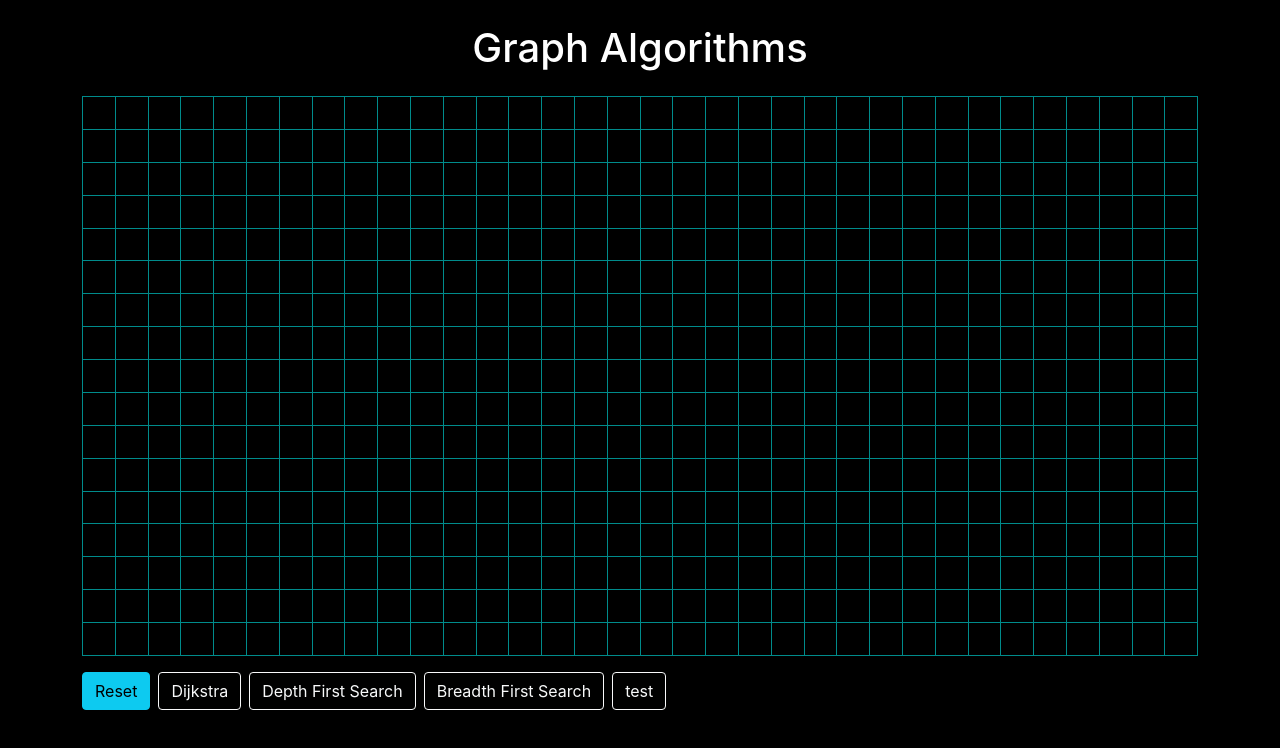
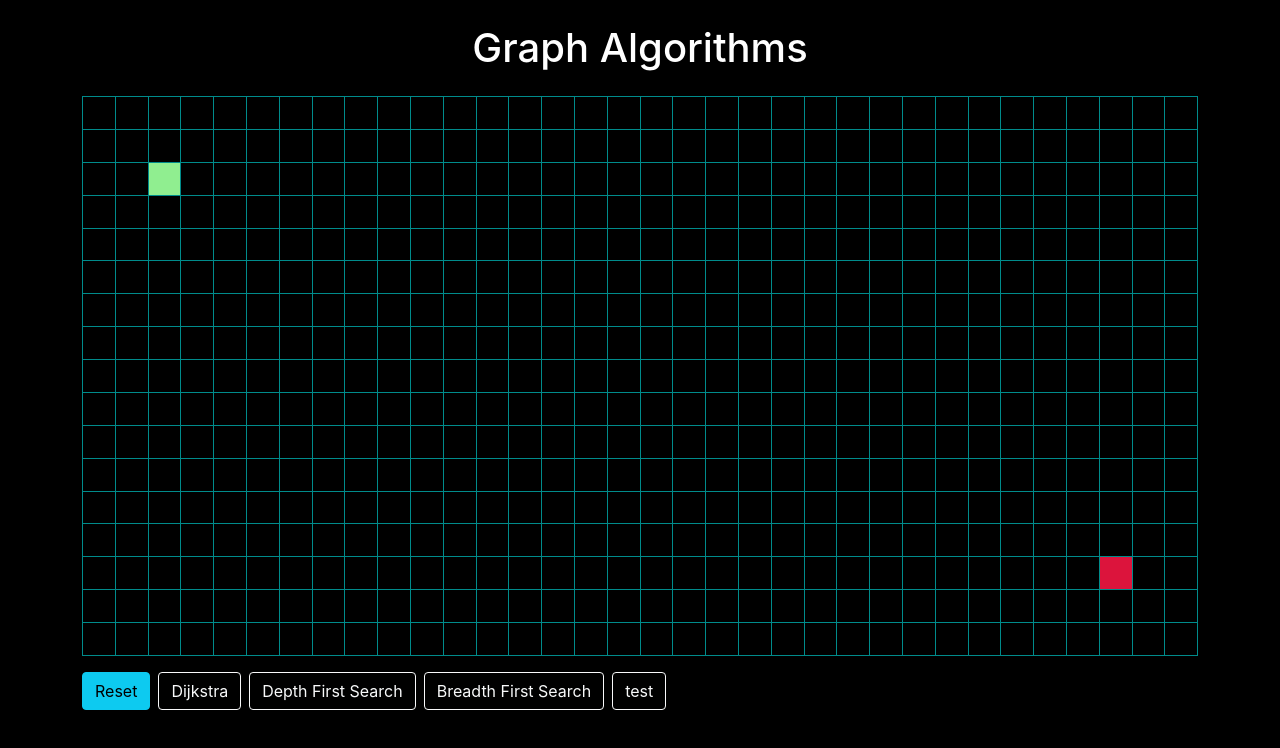
Before and after one commit to anish-kondepudi/AlgorithmVisualizer, a React (Create React App) app in the folder algorithm_visualizer/: page /graph in a window 1280 px wide. Shown: the top 748 px of the page. Built offline with nearby package versions, Linux system fonts and the light colour scheme.

Commit message:
mouse works

```diff
--- a/algorithm_visualizer/src/pages/GraphPage.js
+++ b/algorithm_visualizer/src/pages/GraphPage.js
@@ -7,6 +7,9 @@ import Node from './graph_components/Node';
 const CELL_SIZE = 2;
 const GRID_HEIGHT = 70;
 const PX_TO_REM = 1 / parseFloat(getComputedStyle(document.documentElement).fontSize);
+const pxToNode = (px) => {
+  return Math.floor(px*PX_TO_REM/CELL_SIZE);
+}
 
 const START_NODE_ROW = 10;
 const START_NODE_COL = 15;
@@ -19,30 +22,38 @@ export const GraphPage = () => {
   // Initializes States
   const grid = useRef([]).current;
   const gridRef = useRef();
-  const [dimensions, setDimensions] = useState({rows: 0, cols: 0});
+  const [dimensions, setDimensions] = useState(null);
   const [prevTimeout, setPrevTimeout] = useState(0);
 
   let mouseIsPressed = false;
-
+  let startRow, startCol, endRow, endCol = null;
 
 
   // Updates Grid when Window Size Changes
   useEffect(() => {
+    onNextFrame(() => {
+      resetGrid();
+    })
+
+
     resizeGrid();
     window.addEventListener('resize', resizeGrid);
     gridRef.current.addEventListener("mousedown", handleMouseDown);
-    gridRef.current.addEventListener("mouseover", handleMouseOver);
+    gridRef.current.addEventListener("mousemove", handleMouseMove);
     document.addEventListener("mouseup", handleMouseUp);
-    document.addEventListener("drag", (e) => {e.preventDefault()});
 
 
     return function cleanup() {
       window.removeEventListener('resize', resizeGrid);
       gridRef.current.removeEventListener("mousedown", handleMouseDown);
-      gridRef.current.removeEventListener("mouseover", handleMouseOver);
+      gridRef.current.removeEventListener("mousemove", handleMouseMove);
       document.removeEventListener("mouseup", handleMouseUp);
     }
   }, []);
+
+  useEffect(() => {
+    console.log("hello")
+  }, [dimensions]);
 
   // Clears all setTimeout()'s [Hack]
   const clearAllTimeouts = () => {
@@ -54,17 +65,21 @@ export const GraphPage = () => {
     setPrevTimeout(highestTimeoutId);
   }
 
+  function onNextFrame(callback) {
+    setTimeout(function () {
+        requestAnimationFrame(callback)
+    })
+}
+
   const handleMouseDown = e => {
     const [name, row, col] = e.target.id.split('-');
     if (name === "node") {
       grid[row][col].setState({type: 'wall'})
       mouseIsPressed = true;
-      console.log("down");
     }
   }
 
-  const handleMouseOver = e => {
-    console.log("over")
+  const handleMouseMove = e => {
     if (!mouseIsPressed) return;
     const [name, row, col] = e.target.id.split('-');
     if (name === "node") {
@@ -74,7 +89,6 @@ export const GraphPage = () => {
 
   const handleMouseUp = () => {
     mouseIsPressed = false;
-    console.log("up");
   }
 
   /*
@@ -140,17 +154,34 @@ export const GraphPage = () => {
       }
     }
 
+    const rows = pxToNode(gridRef.current.offsetHeight);
+    const cols = pxToNode(gridRef.current.offsetWidth);
 
+    [startRow, startCol] = [2,2];
+    [endRow, endCol] = [rows-3, cols-3];
+
+    grid[startRow][startCol].setState({type: 'start'});
+    grid[endRow][endCol].setState({type: 'end'});
   }
 
   const resizeGrid = () => {
-    const rows = Math.floor(gridRef.current.offsetHeight*PX_TO_REM/CELL_SIZE);
-    const cols = Math.floor(gridRef.current.offsetWidth*PX_TO_REM/CELL_SIZE);
+    const rows = pxToNode(gridRef.current.offsetHeight);
+    const cols = pxToNode(gridRef.current.offsetWidth);
 
     setDimensions({
       rows: rows,
       cols: cols
     });
+
+    if (startRow && startCol && endRow && endCol) {
+      if (startRow > rows - 1) startRow = rows - 1;
+      if (startCol > cols - 1) startCol = cols - 1;
+      if (endRow > rows - 1) endRow = rows - 1;
+      if (endCol > cols - 1) endCol = cols - 1;
+      grid[endRow][endCol].setState({type: 'end'});
+    }
+
+
   }
 
 
@@ -161,8 +192,8 @@ export const GraphPage = () => {
     grid.length = 0;
 
     return (
-      <div className="grid d-flex flex-column mb-3" id="grid" ref={gridRef} style={{height: `${GRID_HEIGHT}vh`}}>
-        {
+      <div className="grid d-flex flex-column mb-3" id="grid" ref={gridRef} style={{width: '100%', height: `${GRID_HEIGHT}vh`}}>
+        { dimensions &&
           [...Array(dimensions.rows)].map((e1,i) => {
             const currentRow = [];
             const elementRow = (
@@ -212,4 +243,6 @@ export const GraphPage = () => {
 
     </div>
   );
+
+
 }
--- a/algorithm_visualizer/src/pages/graph_components/Node.css
+++ b/algorithm_visualizer/src/pages/graph_components/Node.css
@@ -6,7 +6,7 @@
   display: inline-block;
 }
 
-.node-finish {
+.node-end {
   background-color: crimson;
 }
 
```
